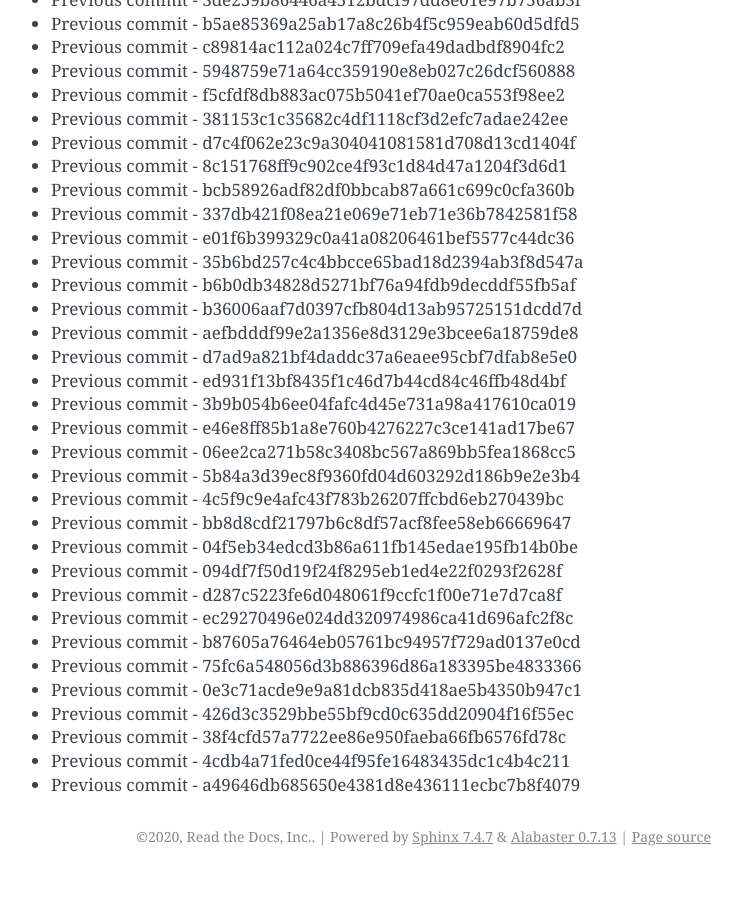
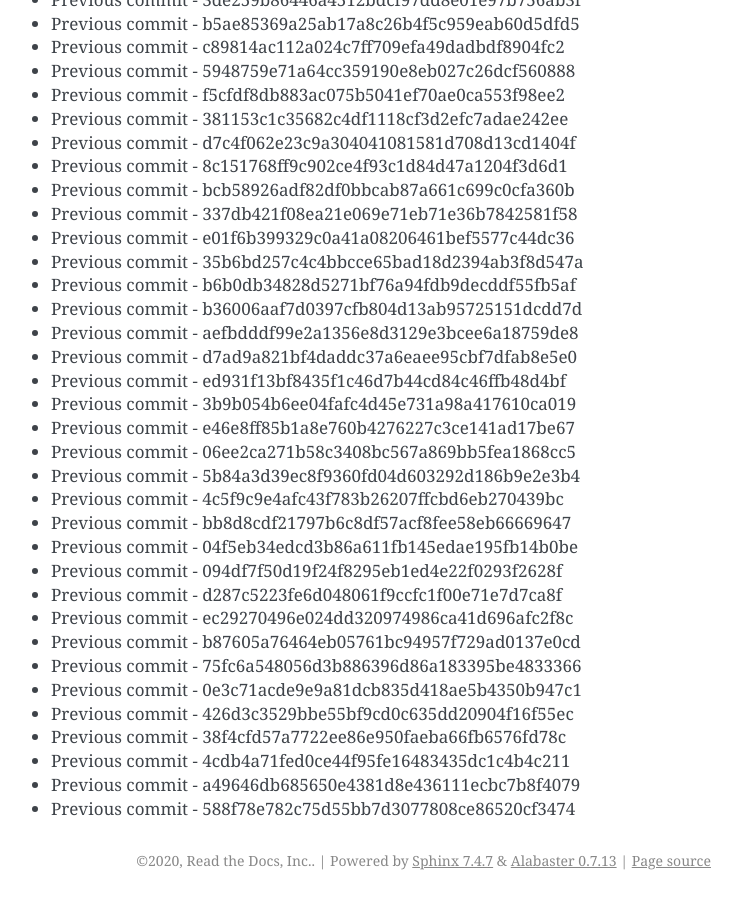
Before and after one commit to readthedocs/rtd-git-stresstest, a Sphinx documentation site: the page built from docs/updates.rst, in a window 1280 px wide and 900 px high, scrolled down 32496 px. Shown: the whole window, without its empty margins (399-1141 px from the left). Built offline with Sphinx 7.4.7, drawn with Linux system fonts in a browser that asks for light colours; before the commit the page ends 33372 px from its top, so only the background shows below that.

Commit message:
Generating commit from previous: 588f78e782c75d55bb7d3077808ce86520cf3474

```diff
--- a/docs/updates.rst
+++ b/docs/updates.rst
@@ -1397,3 +1397,4 @@ It can be tested for any performance characteristics.
 * Previous commit - 38f4cfd57a7722ee86e950faeba66fb6576fd78c
 * Previous commit - 4cdb4a71fed0ce44f95fe16483435dc1c4b4c211
 * Previous commit - a49646db685650e4381d8e436111ecbc7b8f4079
+* Previous commit - 588f78e782c75d55bb7d3077808ce86520cf3474
```
